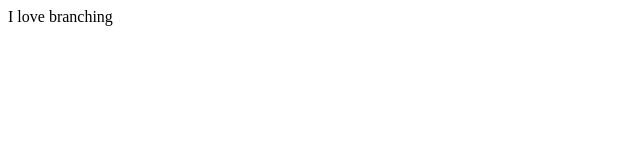
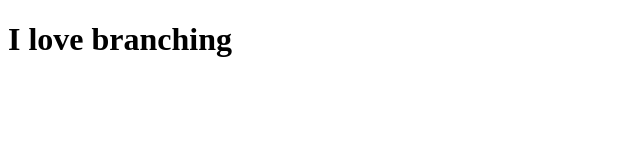
Before and after one commit to evwilkin/branching-practice, a plain HTML site: page index.html in a window 1280 px wide. Shown: the whole page, without its empty margins (0-640 px from the left). Drawn offline with Linux system fonts and the light colour scheme.

Commit message:
First commit

```diff
--- a/index.html
+++ b/index.html
@@ -4,6 +4,6 @@
 	<title>Branching practice</title>
 </head>
 <body>
-	I love branching
+	<h1>I love branching</h1>
 </body>
 </html>
```
